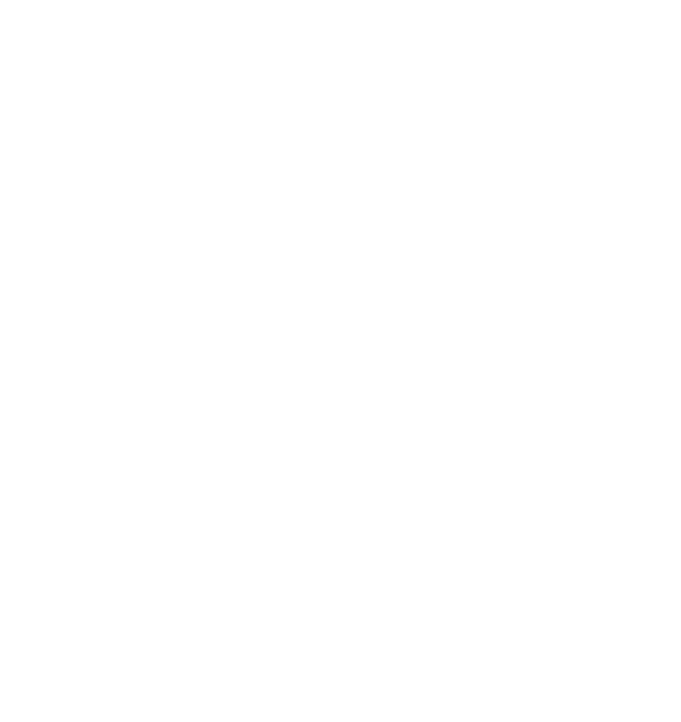
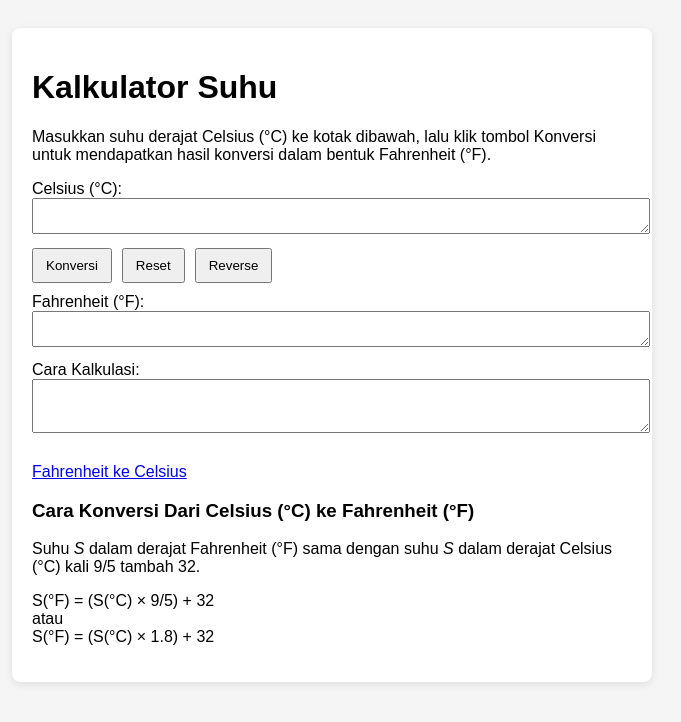
Before and after one commit to revou-fundamental-course/02-jun-25-wulanlailatul, a plain HTML site: page index.html in a window 1280 px wide. Shown: the whole page, without its empty margins (308-989 px from the left). Drawn offline with Linux system fonts and the light colour scheme.

Commit message:
create css & js

```diff
--- /dev/null
+++ b/css/style.css
@@ -0,0 +1,33 @@
+body {
+  font-family: Arial, sans-serif;
+  background-color: #f5f5f5;
+  padding: 20px;
+}
+
+.container {
+  max-width: 600px;
+  margin: auto;
+  background: white;
+  padding: 20px;
+  border-radius: 8px;
+  box-shadow: 0 2px 8px rgba(0,0,0,0.1);
+}
+
+textarea {
+  width: 100%;
+  font-size: 16px;
+  padding: 8px;
+  margin-bottom: 10px;
+  resize: both; /* atau hilangkan saja baris ini untuk default resize */
+}
+
+.buttons {
+  display: flex;
+  gap: 10px;
+  margin-bottom: 10px;
+}
+
+button {
+  padding: 8px 12px;
+  cursor: pointer;
+}
--- a/index.html
+++ b/index.html
@@ -1,11 +1,39 @@
 <!DOCTYPE html>
-<html lang="en">
+<html lang="id">
 <head>
-    <meta charset="UTF-8">
-    <meta name="viewport" content="width=device-width, initial-scale=1.0">
-    <title>Document</title>
+  <meta charset="UTF-8" />
+  <meta name="viewport" content="width=device-width, initial-scale=1.0" />
+  <title>Kalkulator Suhu</title>
+  <link rel="stylesheet" href="css/style.css" />
 </head>
 <body>
+  <div class="container">
+    <h1>Kalkulator Suhu</h1>
+<p>Masukkan suhu derajat Celsius (°C) ke kotak dibawah, lalu klik tombol Konversi untuk mendapatkan hasil konversi dalam bentuk Fahrenheit (°F).</p>
 
+    <label for="celsius">Celsius (°C):</label>
+    <textarea id="celsius" rows="1"></textarea>
+
+    <div class="buttons">
+      <button onclick="convert()">Konversi</button>
+      <button onclick="reset()">Reset</button>
+      <button onclick="reverse()">Reverse</button>
+    </div>
+
+    <label for="fahrenheit">Fahrenheit (°F):</label>
+    <textarea id="fahrenheit" rows="1" readonly></textarea>
+
+    <label for="explanation">Cara Kalkulasi:</label>
+    <textarea id="explanation" rows="2" readonly></textarea>
+
+    <p><a href="#" onclick="reverse()">Fahrenheit ke Celsius</a></p>
+    <h3>Cara Konversi Dari Celsius (°C) ke Fahrenheit (°F)</h3>
+    <p>
+      Suhu <i>S</i> dalam derajat Fahrenheit (°F) sama dengan suhu <i>S</i> dalam derajat Celsius (°C) kali 9/5 tambah 32.
+    </p>
+    <p>S(°F) = (S(°C) × 9/5) + 32<br />atau<br />S(°F) = (S(°C) × 1.8) + 32</p>
+  </div>
+
+  <script src="js/script.js"></script>
 </body>
 </html>
--- /dev/null
+++ b/js/script.js
@@ -0,0 +1,41 @@
+let reversed = false;
+
+function convert() {
+  const input = reversed ? document.getElementById("fahrenheit").value : document.getElementById("celsius").value;
+  let result = "";
+  let explanation = "";
+
+  if (input === "" || isNaN(input)) {
+    alert("Masukkan angka yang valid!");
+    return;
+  }
+
+  const temp = parseFloat(input);
+  let output;
+
+  if (!reversed) {
+    const fahrenheit = (temp * 9 / 5) + 32;
+    output = Number.isInteger(fahrenheit) ? fahrenheit : parseFloat(fahrenheit.toFixed(2).replace(/\.?0+$/, ''));
+    explanation = `${temp}°C × (9/5) + 32 = ${output}°F`;
+    document.getElementById("fahrenheit").value = output;
+  } else {
+    const celsius = (temp - 32) * 5 / 9;
+    output = Number.isInteger(celsius) ? celsius : parseFloat(celsius.toFixed(2).replace(/\.?0+$/, ''));
+    explanation = `(${temp}°F − 32) × 5/9 = ${output}°C`;
+    document.getElementById("celsius").value = output;
+  }
+
+  document.getElementById("explanation").value = explanation;
+}
+
+function reset() {
+  document.getElementById("celsius").value = "";
+  document.getElementById("fahrenheit").value = "";
+  document.getElementById("explanation").value = "";
+}
+
+function reverse() {
+  reversed = !reversed;
+  reset();
+  alert(reversed ? "Mode: Fahrenheit ke Celsius" : "Mode: Celsius ke Fahrenheit");
+}
```
